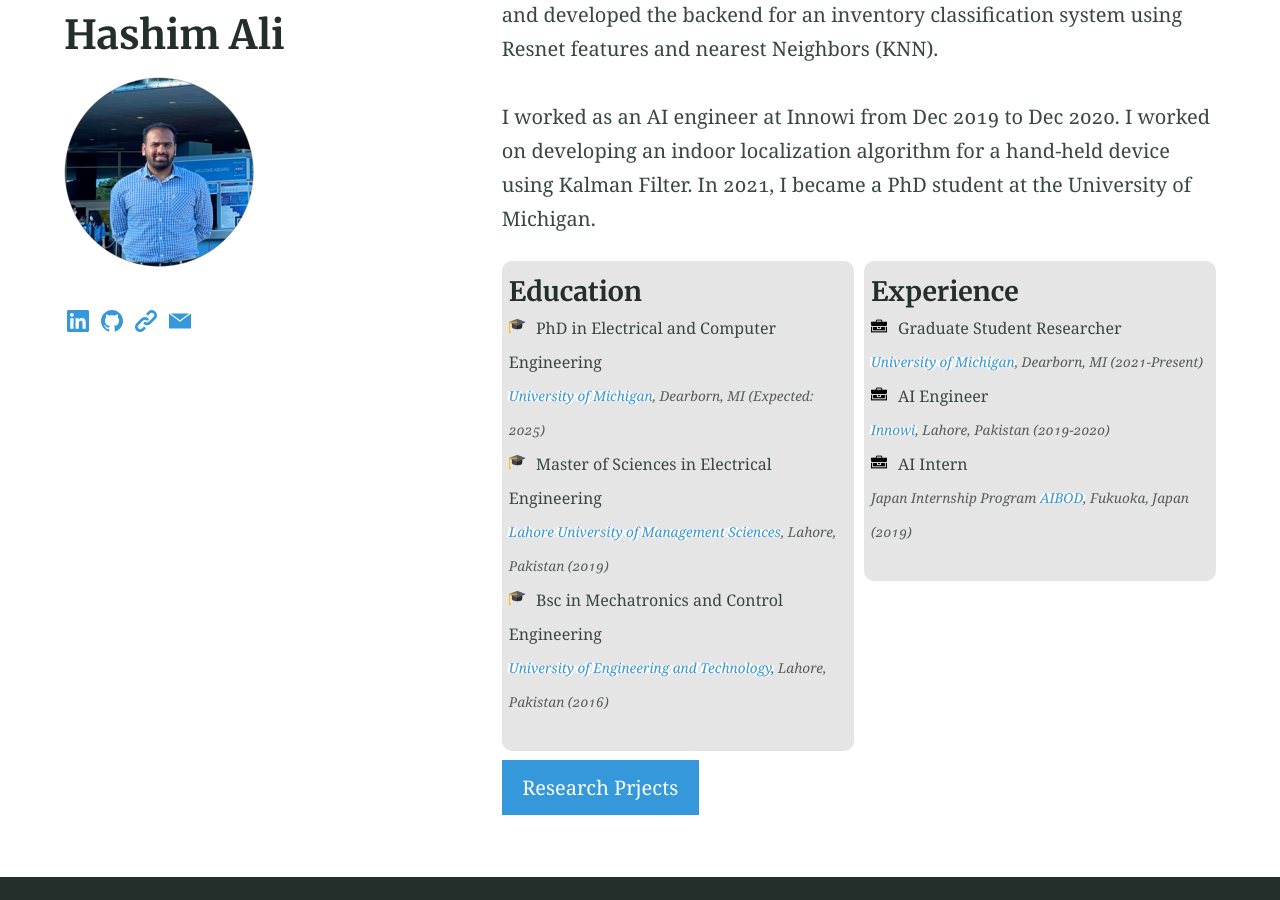
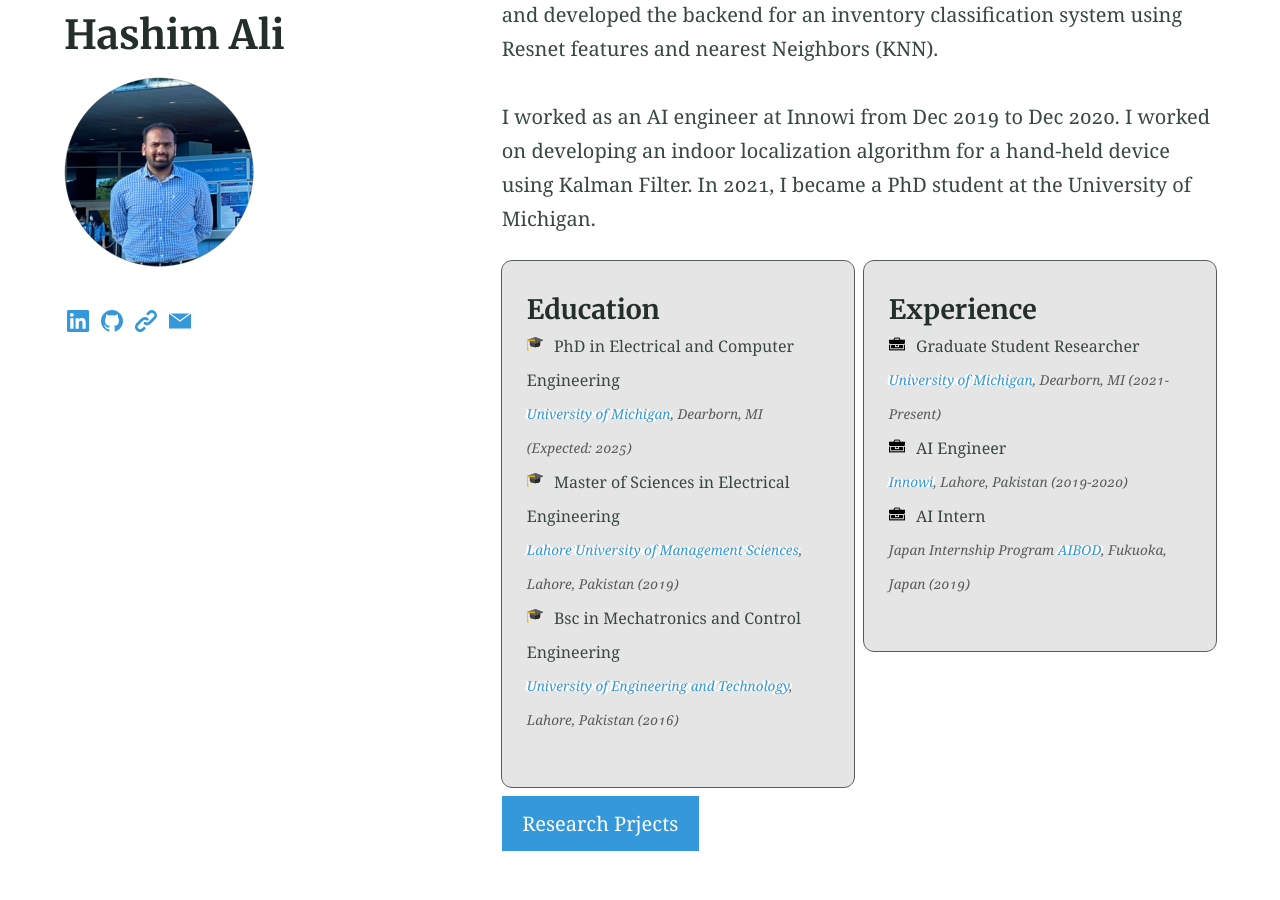
Before and after one commit to Fakeha-38/fakeha-38.github.io, a Jekyll site: the page built from index.md, in a window 1280 px wide and 900 px high, scrolled down 1108 px. Built offline with Jekyll 4.4.1, drawn with Linux system fonts in a browser that asks for light colours.

Commit message:
2col edit 9

```diff
--- a/_sass/_theme.scss
+++ b/_sass/_theme.scss
@@ -604,6 +604,9 @@ span.list-des a {
   color: #3498db;
   background-image: none;
 }
+span.list-des a:hover {
+  color: #19436b;
+}
 ul.exp-list li {
   list-style-position: inside;
   font-size: 16px;
@@ -612,3 +615,17 @@ ul.exp-list li {
 span.list-des {
   display: block;
 }
+.main-2, .side-2 {
+  outline: 1px solid #565c5b;
+  padding: 20px 20px;
+  border: 5px solid transparent;
+  -webkit-transition: all 0.5s ease-in-out;
+  transition: all 0.5s ease-in-out;
+}
+.main-2:hover, .side-2:hover {
+  outline: 0px solid transparent;
+  padding: 20px 20px;
+  border: 4px solid #565c5b;
+  -webkit-transition: all 0.5s ease-in-out;
+  transition: all 0.5s ease-in-out;
+}
```
